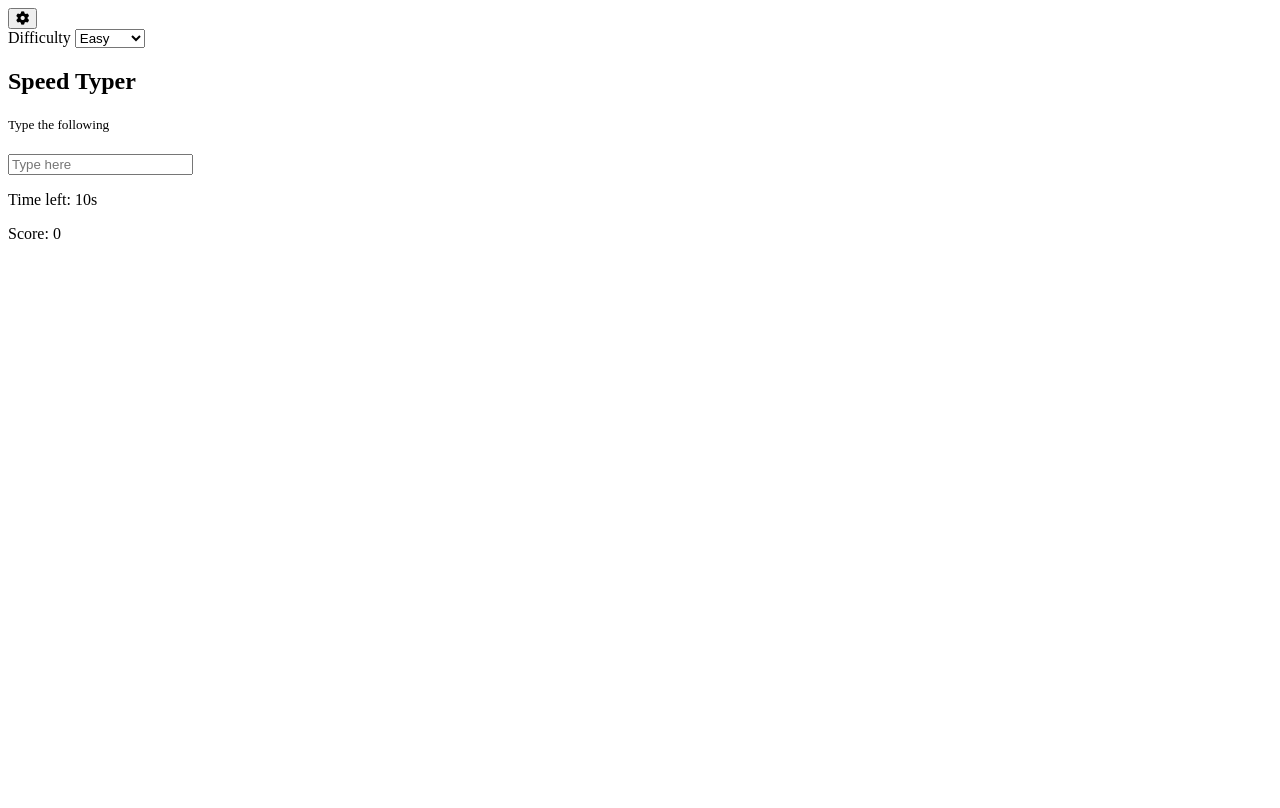
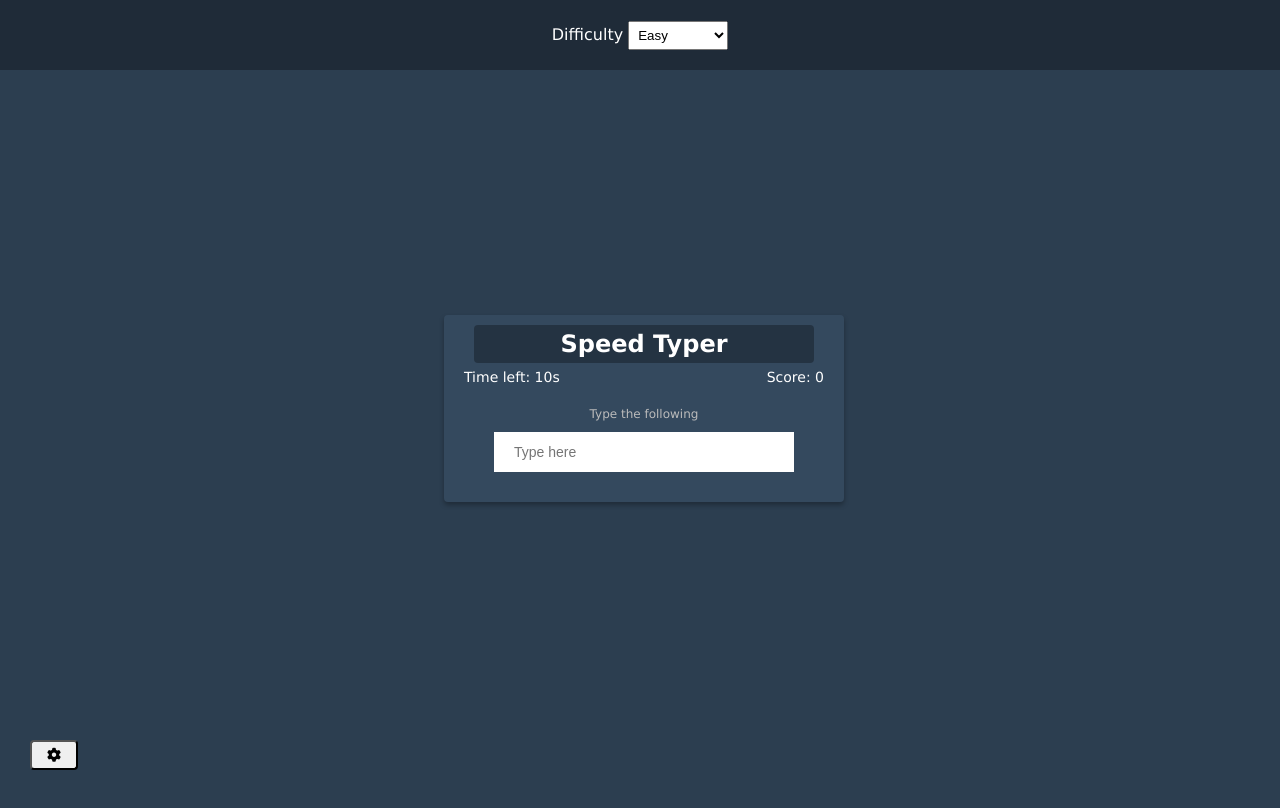
Before and after one commit to jeffKimball/speed-typer, a plain HTML site: page index.html in a window 1280 px wide. Drawn offline with Linux system fonts and the light colour scheme.

Commit message:
add CSS to the page

```diff
--- a/index.html
+++ b/index.html
@@ -41,7 +41,7 @@
         />
 
         <p class="time-container">
-            Time left: <span id-"time">10s</span>
+            Time left: <span id="time">10s</span>
         </p>
 
         <p class="score-container">
--- a/style.css
+++ b/style.css
@@ -0,0 +1,117 @@
+* {
+  box-sizing: border-box;
+}
+
+body {
+  background-color: #2c3e50;
+  display: flex;
+  justify-content: center;
+  align-items: center;
+  min-height: 100vh;
+  margin-right: 0;
+  font-family: Verdana, Geneva, Tahoma, sans-serif;
+}
+
+button {
+  cursor: pointer;
+  font-size: 14px;
+  border-radius: 4px;
+  padding: 5px 15px;
+}
+
+button:focus {
+  outline: 0;
+}
+
+select {
+  width: 100px;
+  padding: 5px;
+}
+
+.settings-btn {
+  position: absolute;
+  bottom: 30px;
+  left: 30px;
+}
+
+.settings {
+  position: absolute;
+  top: 0;
+  left: 0;
+  width: 100%;
+  color: #fff;
+  background-color: rgba(0, 0, 0, 0.3);
+  height: 70px;
+  display: flex;
+  align-items: center;
+  justify-content: center;
+  transform: translateY(0);
+  transition: transform 0.3s ease-in-out;
+}
+
+.settings.hide {
+  transform: translateY(-100%);
+}
+
+.container {
+  color: #fff;
+  background-color: #34495e;
+  padding: 10px 30px 30px;
+  border-radius: 4px;
+  box-shadow: 0 3px 5px rgba(0, 0, 0, 0.3);
+  position: relative;
+  text-align: center;
+  width: 400px;
+}
+
+h2 {
+  background-color: rgba(0, 0, 0, 0.3);
+  padding: 5px;
+  border-radius: 4px;
+  margin: 0 0 40px;
+}
+
+h1 {
+  margin: 0;
+}
+
+input {
+  border: 0;
+  font-size: 14px;
+  width: 300px;
+  padding: 12px 20px;
+  margin-top: 10px;
+}
+
+.score-container {
+  position: absolute;
+  top: 40px;
+  right: 20px;
+  font-size: 14px;
+}
+
+.time-container {
+  position: absolute;
+  top: 40px;
+  left: 20px;
+  font-size: 14px;
+}
+
+small {
+  font-size: 12px;
+  color: #bbb;
+}
+
+.end-game-container {
+  background-color: inherit;
+  display: none;
+  justify-content: center;
+  align-items: center;
+  flex-direction: column;
+  position: absolute;
+  top: 0;
+  left: 0;
+  width: 100%;
+  height: 100%;
+  z-index: 1;
+}
```
